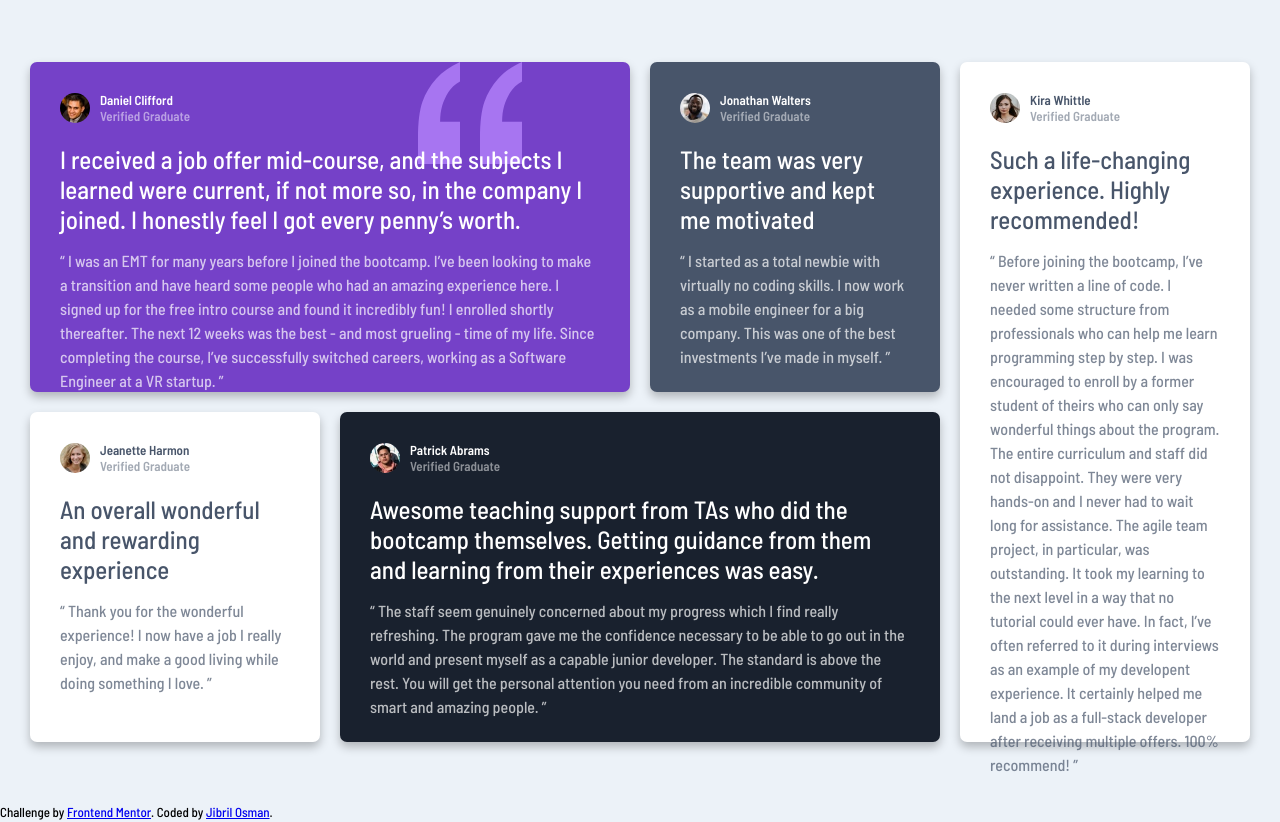
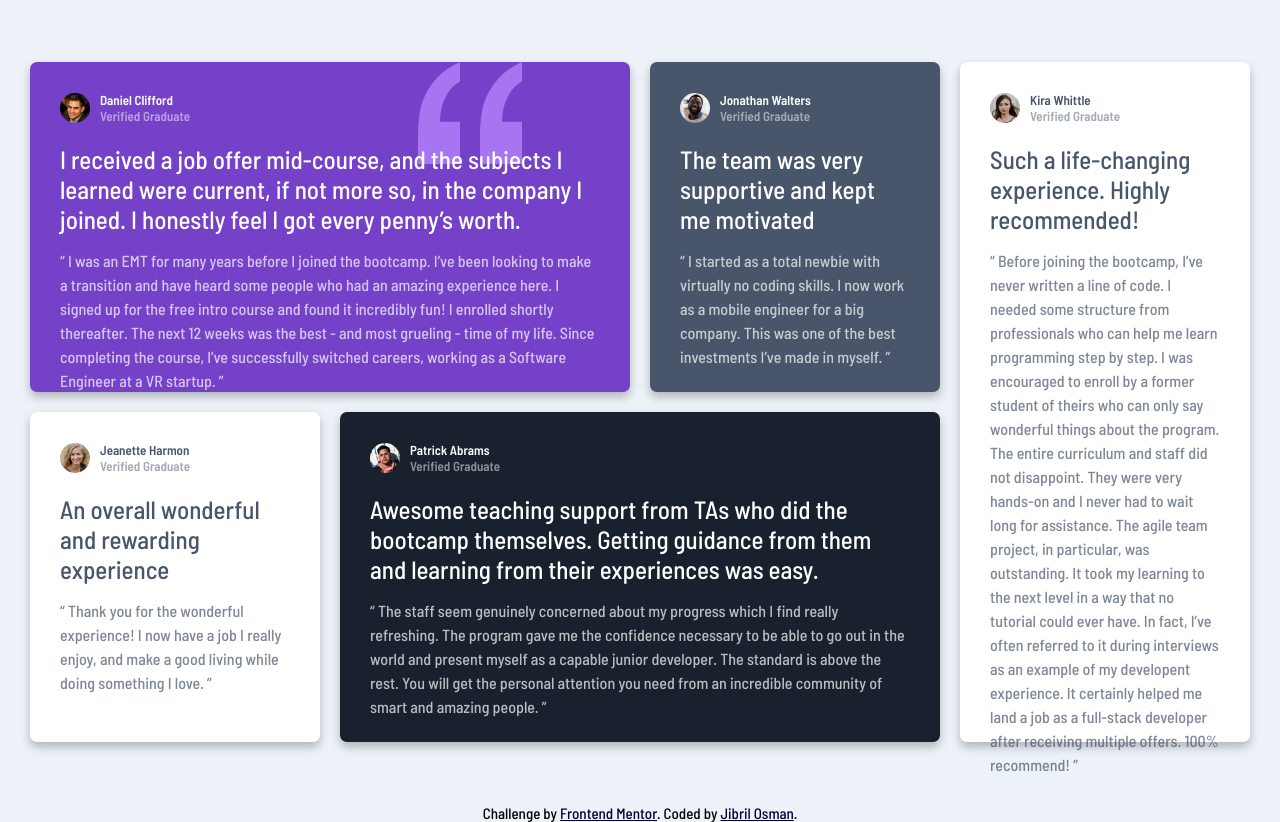
Before and after one commit to jibrilosman/testimonials-grid-section-master, a plain HTML site: page index.html in a window 1280 px wide. Drawn offline with Linux system fonts and the light colour scheme.

Commit message:
Update style.css

```diff
--- a/style.css
+++ b/style.css
@@ -89,7 +89,12 @@ body {
     background-color: var(--Very-dark-blackish-blue);
     color: var(--White);
 }
-
+.attribution {
+    font-size: 15px;
+   text-align: center; }
+.attribution a {
+    color: hsl(240, 100%, 10%);
+}
 @media only screen and (min-width: 769px) {
     .container {
         grid-template-columns: repeat(4, 1fr);
```
